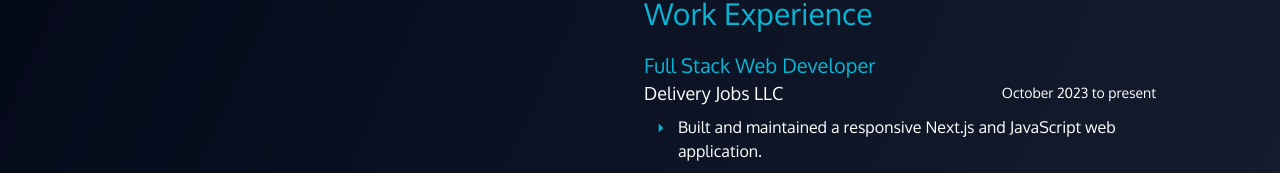
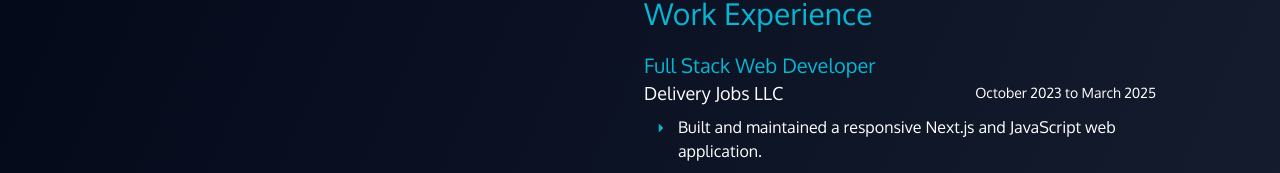
Before and after one commit to elibodo/portfolio, a Next.js app: page / in a window 1280 px wide. Shown: the part 565-738 px from the top of the page. Built offline with nearby package versions, Linux system fonts and the light colour scheme.

Commit message:
updated date on work experience

```diff
--- a/app/components/WorkExperience.tsx
+++ b/app/components/WorkExperience.tsx
@@ -11,7 +11,7 @@
         <h1 className="text-xl text-cyan-500">Full Stack Web Developer</h1>
         <div className="flex flex-col lg:flex-row lg:justify-between lg:items-center">
           <h2 className="text-lg">Delivery Jobs LLC</h2>
-          <h3 className="text-sm">October 2023 to present</h3>
+          <h3 className="text-sm">October 2023 to March 2025</h3>
         </div>
 
         <p className="flex items-start mt-2">
```
